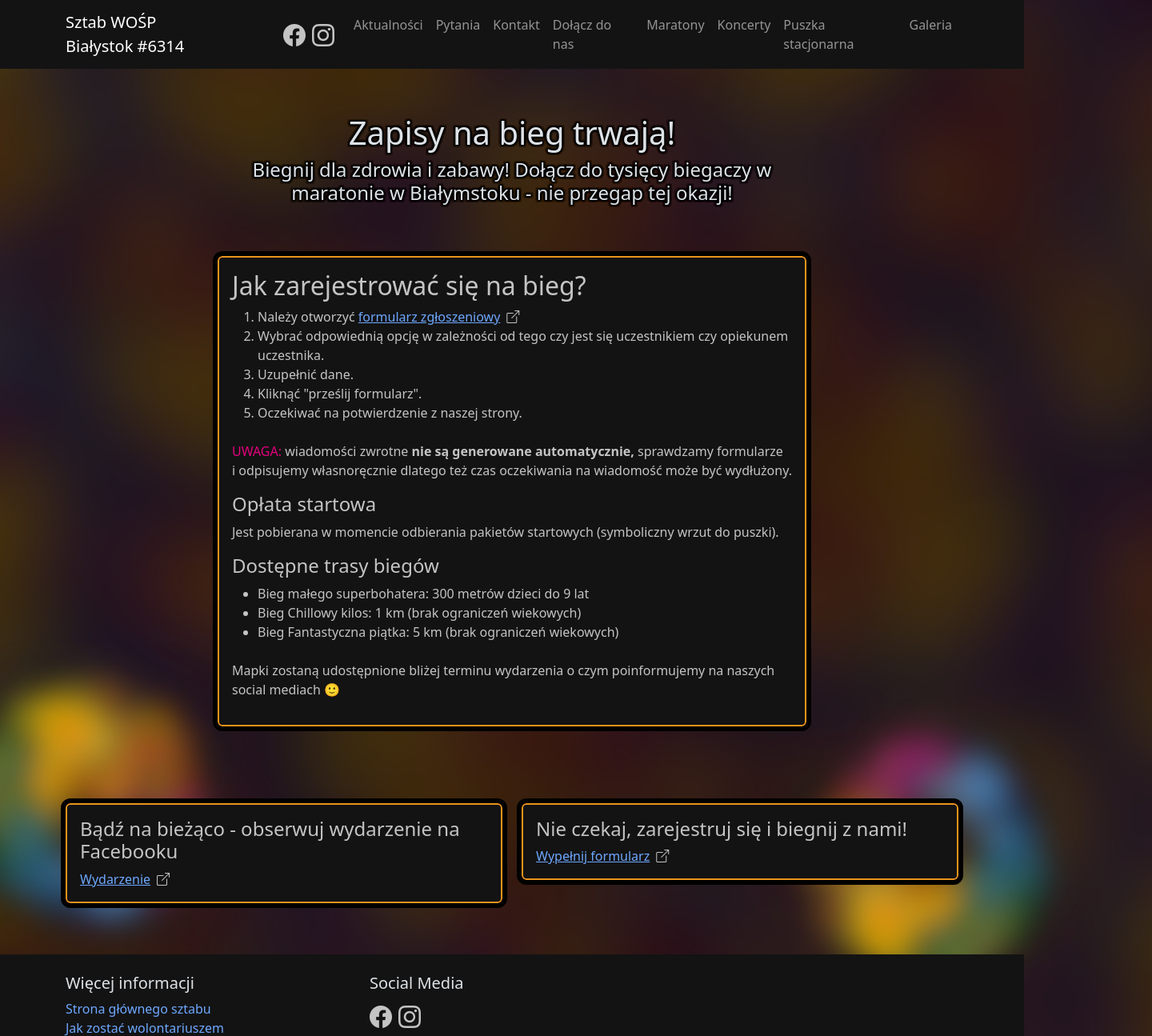
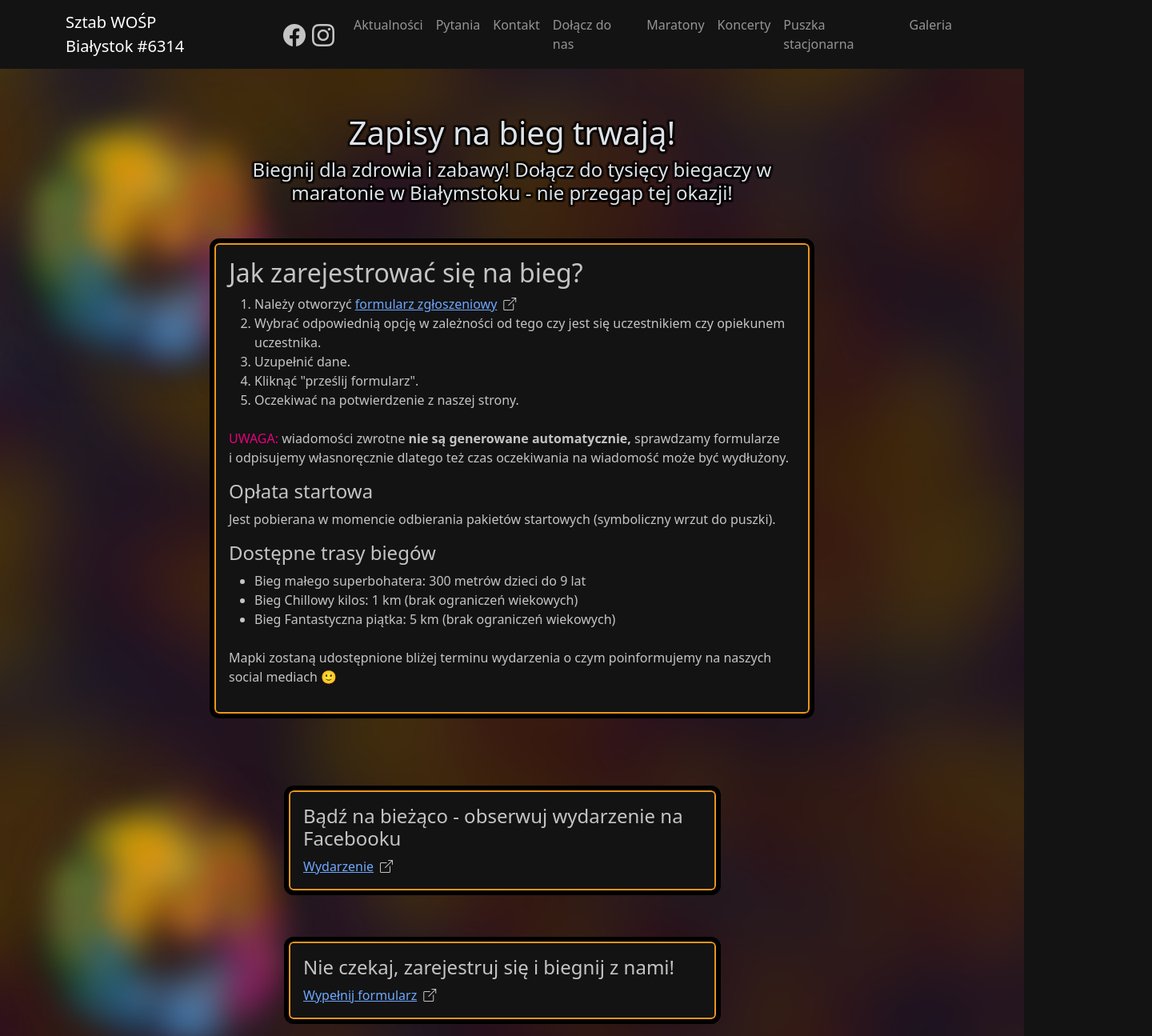
Before and after one commit to Sztab-WOSP-Bialystok/wosp-staff, a Next.js app: page /marathons in a window 1280 px wide. Shown: the top 1295 px of the page at 80% size, 1440 px wide, since content can reach past the window. Built offline with nearby package versions, Linux system fonts and the light colour scheme.

Commit message:
proposed corrections to solve the bug

```diff
--- a/app/marathons/page.tsx
+++ b/app/marathons/page.tsx
@@ -22,11 +22,26 @@ export default function Page() {
 	return (
 		<Container className="my-3 my-xl-5">
 			<Row>
-        <Col xl={{ span: 8, offset: 2 }} className="my-2 img-overlay">
+				<div className="position-relative">
+					<img
+						src={spiral.src}
+						width={400}
+						style={{
+							position: "absolute",
+							top: "-30px",
+							left: "-81px",
+							zIndex: "-1",
+						}}
+					></img>
+					<Col
+						xl={{ span: 8, offset: 2 }}
+						className="my-2 img-overlay"
+					>
 						<h1 className="text-center">Zapisy na bieg trwają!</h1>
 						<h4 className="text-center px-5 px-md-0">
-            Biegnij dla zdrowia i&nbsp;zabawy! Dołącz do tysięcy biegaczy w
-            maratonie w Białymstoku -&nbsp;nie przegap tej okazji!
+							Biegnij dla zdrowia i&nbsp;zabawy! Dołącz do tysięcy
+							biegaczy w maratonie w Białymstoku -&nbsp;nie
+							przegap tej okazji!
 						</h4>
 					</Col>
 
@@ -44,47 +59,66 @@ export default function Page() {
 											</Card.Link>
 										</li>
 										<li>
-                    Wybrać odpowiednią opcję w&nbsp;zależności od tego czy jest
-                    się uczestnikiem czy opiekunem uczestnika.
+											Wybrać odpowiednią opcję
+											w&nbsp;zależności od tego czy jest
+											się uczestnikiem czy opiekunem
+											uczestnika.
 										</li>
 										<li>Uzupełnić dane.</li>
 										<li>Kliknąć "prześlij formularz".</li>
-                  <li>Oczekiwać na potwierdzenie z naszej strony.</li>
+										<li>
+											Oczekiwać na potwierdzenie z naszej
+											strony.
+										</li>
 									</ol>
 									<p className="pt-2">
-                  <span className="theme-pink">UWAGA: </span>
+										<span className="theme-pink">
+											UWAGA:{" "}
+										</span>
 										wiadomości zwrotne
 										<span className="fw-bold">
 											{" "}
 											nie są generowane automatycznie,{" "}
 										</span>
-                  sprawdzamy formularze i&nbsp;odpisujemy własnoręcznie dlatego
-                  też czas oczekiwania na wiadomość może być wydłużony.
+										sprawdzamy formularze i&nbsp;odpisujemy
+										własnoręcznie dlatego też czas
+										oczekiwania na wiadomość może być
+										wydłużony.
 									</p>
 								</div>
 								<h4>Opłata startowa</h4>
 								<p>
-                Jest pobierana w momencie odbierania pakietów startowych
-                (symboliczny wrzut do puszki).
+									Jest pobierana w momencie odbierania
+									pakietów startowych (symboliczny wrzut do
+									puszki).
 								</p>
 								<h4>Dostępne trasy biegów</h4>
 								<div>
 									<ul>
-                  <li>Bieg małego superbohatera: 300 metrów dzieci do 9 lat</li>
-                  <li>Bieg Chillowy kilos: 1 km (brak ograniczeń wiekowych)</li>
 										<li>
-                    Bieg Fantastyczna piątka: 5 km (brak ograniczeń wiekowych)
+											Bieg małego superbohatera: 300
+											metrów dzieci do 9 lat
+										</li>
+										<li>
+											Bieg Chillowy kilos: 1 km (brak
+											ograniczeń wiekowych)
+										</li>
+										<li>
+											Bieg Fantastyczna piątka: 5 km (brak
+											ograniczeń wiekowych)
 										</li>
 									</ul>
 								</div>
 								<p className="pt-2">
-                Mapki zostaną udostępnione bliżej terminu wydarzenia o czym
-                poinformujemy na naszych social mediach 🙂
+									Mapki zostaną udostępnione bliżej terminu
+									wydarzenia o czym poinformujemy na naszych
+									social mediach 🙂
 								</p>
 							</Card.Body>
 						</Card>
 					</Col>
-
+				</div>
+				<Row className="justify-content-center">
 					<Col
 						lg={{ span: 8, offset: 2 }}
 						xl={{ span: 6, offset: 0 }}
@@ -96,15 +130,18 @@ export default function Page() {
 								width={400}
 								style={{
 									position: "absolute",
-                top: "-200px",
-                left: "-170px",
+									top: "-30px",
+									left: "-350px",
 									zIndex: "-1",
 								}}
 							></img>
 							<Card>
 								<Card.Body>
 									<div className="text-center text-xl-start">
-                  <h4>Bądź na bieżąco - obserwuj wydarzenie na Facebooku</h4>
+										<h4>
+											Bądź na bieżąco - obserwuj
+											wydarzenie na Facebooku
+										</h4>
 									</div>
 									<div className="text-center text-xl-start">
 										<Card.Link href={fbEventSource.url}>
@@ -116,29 +153,20 @@ export default function Page() {
 							</Card>
 						</div>
 					</Col>
-
+				</Row>
+				<Row className="justify-content-center">
 					<Col
 						lg={{ span: 8, offset: 2 }}
 						xl={{ span: 6, offset: 0 }}
 						style={{ marginTop: "3rem", marginBottom: "1rem" }}
 					>
 						<div className="position-relative">
-            <img
-              src={spiral.src}
-              width={400}
-              style={{
-                position: "absolute",
-                top: "-130px",
-                right: "-160px",
-                zIndex: "-1",
-                rotate: "230deg",
-              }}
-            ></img>
 							<Card>
 								<Card.Body>
 									<div className="text-center text-xl-start">
 										<h4>
-                    Nie czekaj, zarejestruj się i&nbsp;biegnij z&nbsp;nami!
+											Nie czekaj, zarejestruj się
+											i&nbsp;biegnij z&nbsp;nami!
 										</h4>
 									</div>
 									<div className="text-center text-xl-start">
@@ -152,6 +180,7 @@ export default function Page() {
 						</div>
 					</Col>
 				</Row>
+			</Row>
 		</Container>
 	);
 }
```
Lines whose indentation alone changed are shown as unchanged.
